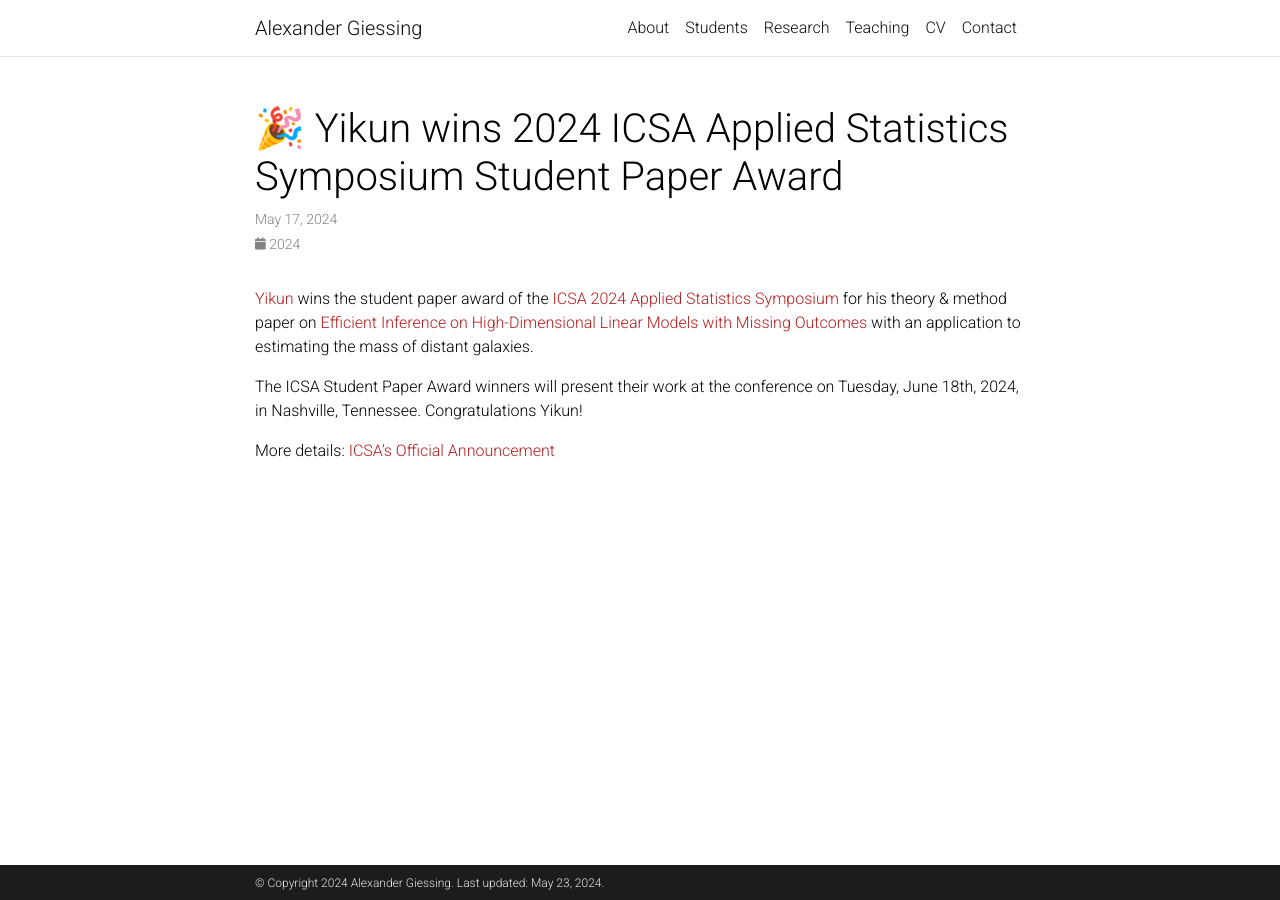
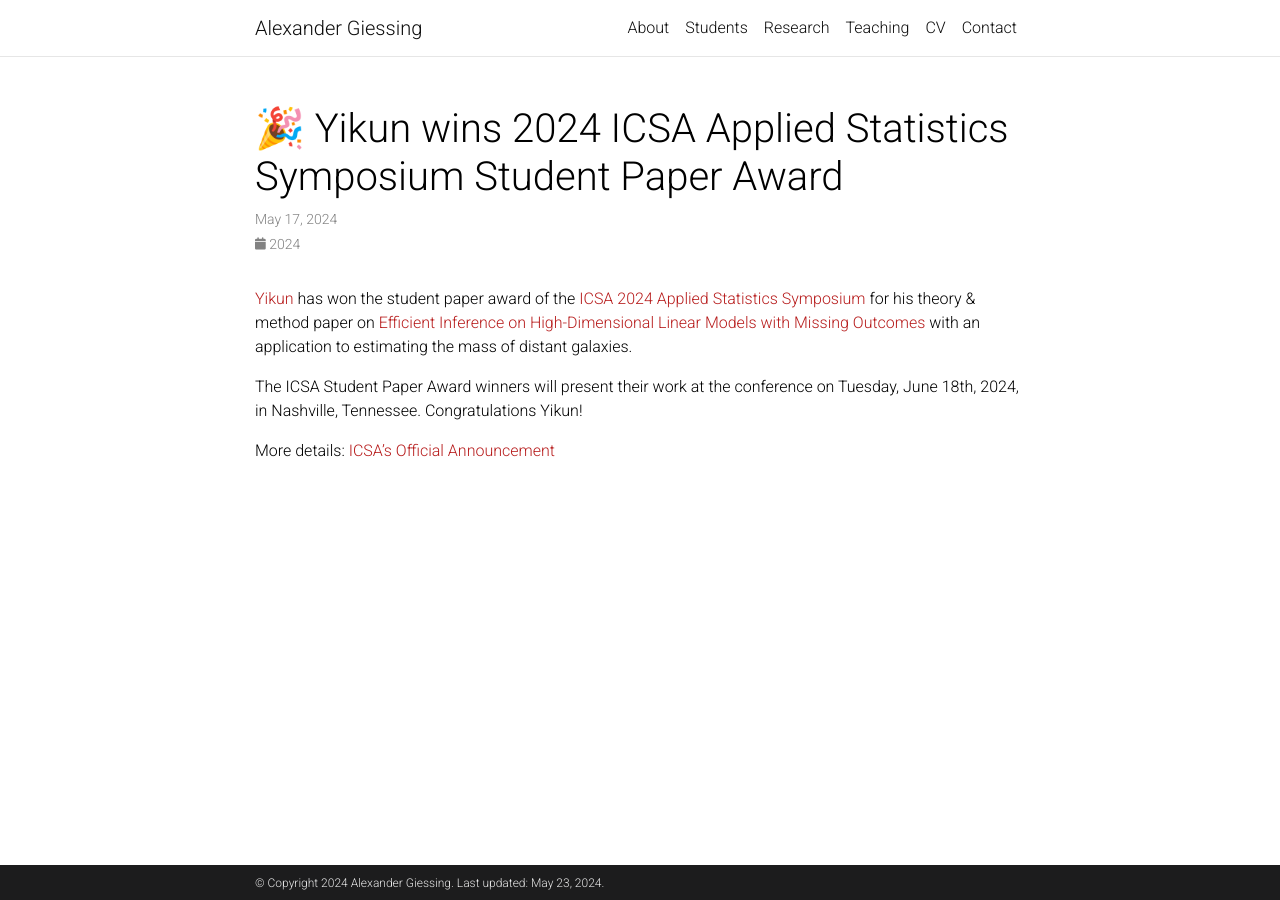
Before and after one commit to agiessing/agiessing.github.io, a Jekyll site: the page built from _news/announcement_9.md, in a window 1280 px wide. Built offline with Jekyll 4.4.1, drawn with Linux system fonts in a browser that asks for light colours; comment, search, counter and statistics services are not loaded; a style sheet for code colours, icons or effects is not loaded.

Commit message:
Update announcement_9.md

```diff
--- a/_news/announcement_9.md
+++ b/_news/announcement_9.md
@@ -6,7 +6,7 @@
 related_posts: false
 ---
 
-[Yikun](https://zhangyk8.github.io) wins the student paper award of the [ICSA 2024 Applied Statistics Symposium](https://symposium2024.icsa.org) for his theory & method paper on [Efficient Inference on High-Dimensional Linear Models with Missing Outcomes](https://arxiv.org/abs/2309.06429) with an application to estimating the mass of distant galaxies.
+[Yikun](https://zhangyk8.github.io) has won the student paper award of the [ICSA 2024 Applied Statistics Symposium](https://symposium2024.icsa.org) for his theory & method paper on [Efficient Inference on High-Dimensional Linear Models with Missing Outcomes](https://arxiv.org/abs/2309.06429) with an application to estimating the mass of distant galaxies.
 
 The ICSA Student Paper Award winners will present their work at the conference on Tuesday, June 18th, 2024, in Nashville, Tennessee. Congratulations Yikun!
 
```
